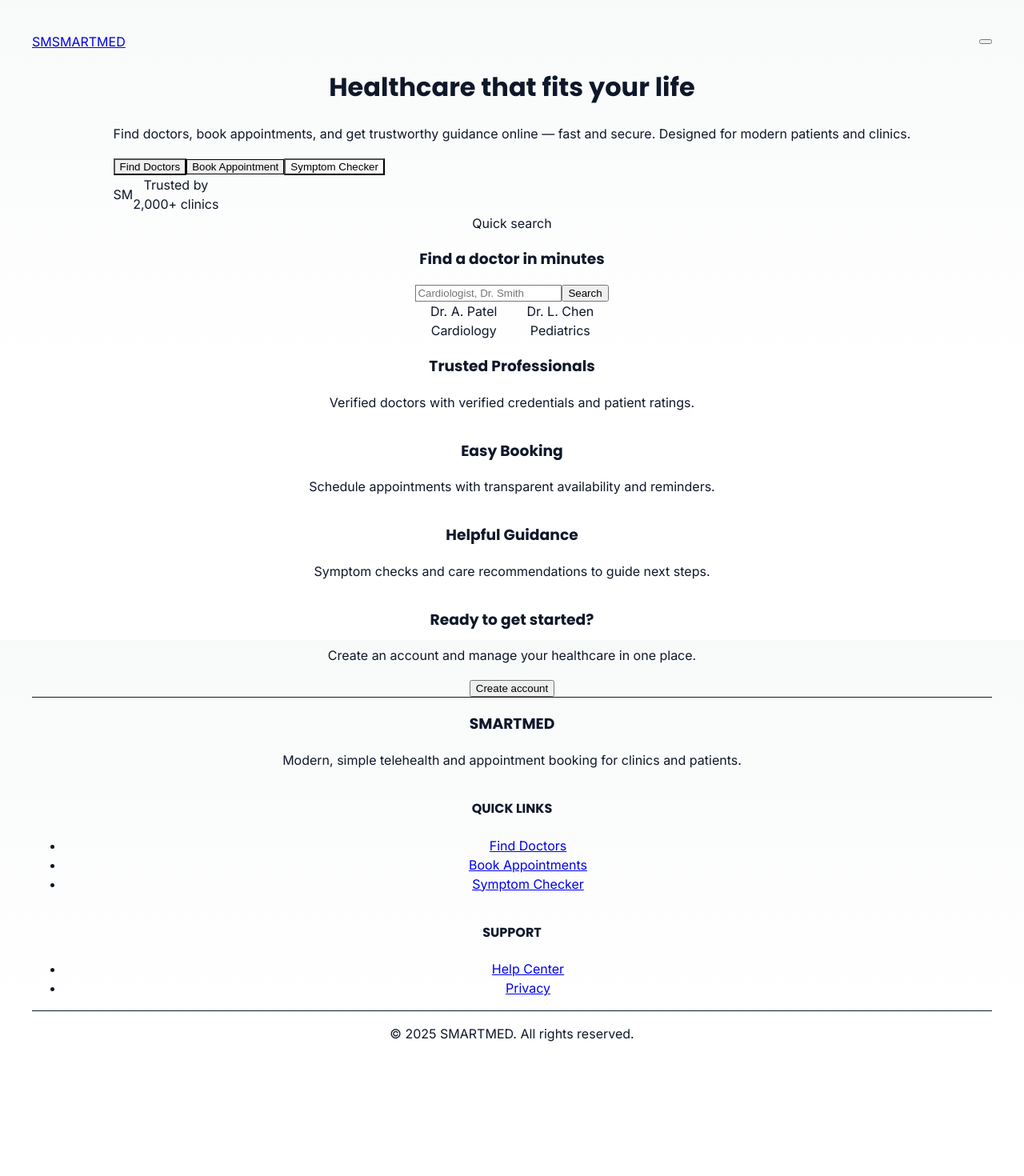
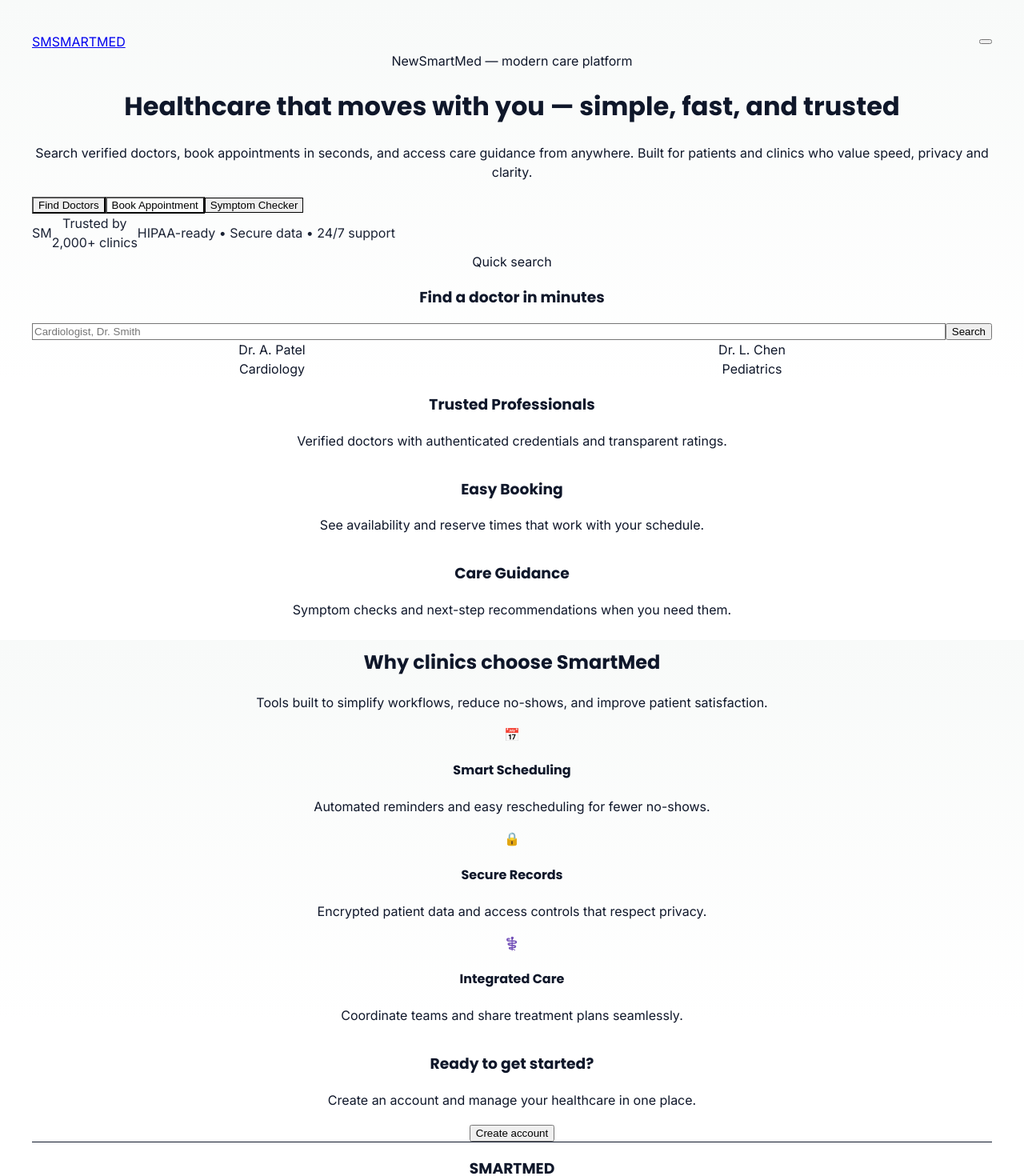
Before and after one commit to MOKSH2425/SMARTMED-system-final, a React (Vite) app: page / in a window 1280 px wide. Shown: the top 1470 px of the page at 80% size. Before the commit the page ends 1320 px from the top, so only its background shows below. Built offline with nearby package versions, Linux system fonts and the light colour scheme.

Commit message:
perf(images): add image optimization utility + lazy-loading for doctors page; update landing page

```diff
--- a/src/pages/LandingPage.tsx
+++ b/src/pages/LandingPage.tsx
@@ -4,31 +4,40 @@ import Button from '../components/ui/Button';
 export default function LandingPage() {
   return (
     <div className="space-y-12">
-      <header className="bg-gradient-to-r from-smartmed-500 to-coral-500 text-white py-20">
-        <div className="container flex flex-col md:flex-row items-center gap-8">
-          <div className="flex-1">
-            <h1 className="text-4xl md:text-5xl font-extrabold hero-entrance">Healthcare that fits your life</h1>
-            <p className="mt-4 text-lg max-w-xl hero-entrance" style={{ animationDelay: '120ms' }}>Find doctors, book appointments, and get trustworthy guidance online — fast and secure. Designed for modern patients and clinics.</p>
+      <header className="relative overflow-hidden">
+        <div className="bg-gradient-to-r from-smartmed-600 via-smartmed-500 to-coral-500 text-white py-24">
+          <div className="container grid grid-cols-1 md:grid-cols-2 gap-10 items-center">
+            <div className="max-w-2xl">
+              <div className="inline-flex items-center gap-3 bg-white/10 rounded-full px-3 py-1 text-sm font-medium backdrop-blur">
+                <span className="px-2 py-1 bg-white/20 rounded">New</span>
+                SmartMed — modern care platform
+              </div>
+
+              <h1 className="mt-6 text-4xl md:text-5xl font-extrabold leading-tight">Healthcare that moves with you — simple, fast, and trusted</h1>
+
+              <p className="mt-4 text-lg text-white/90">Search verified doctors, book appointments in seconds, and access care guidance from anywhere. Built for patients and clinics who value speed, privacy and clarity.</p>
 
               <div className="mt-8 flex flex-wrap gap-3">
                 <Link to="/doctors"><Button variant="gradient" size="lg">Find Doctors</Button></Link>
-              <Link to="/appointments"><Button variant="secondary" size="md">Book Appointment</Button></Link>
-              <Link to="/symptom-checker"><Button variant="ghost" size="md">Symptom Checker</Button></Link>
+                <Link to="/appointments"><Button variant="ghost" size="md">Book Appointment</Button></Link>
+                <Link to="/symptom-checker"><Button variant="secondary" size="md">Symptom Checker</Button></Link>
               </div>
 
-            <div className="mt-8 flex gap-6 items-center text-sm">
+              <div className="mt-6 flex items-center gap-6 text-sm opacity-95">
                 <div className="flex items-center gap-3">
                   <div className="h-10 w-10 rounded-full bg-white/20 flex items-center justify-center font-bold">SM</div>
                   <div>
-                  <div className="text-xs">Trusted by</div>
+                    <div className="text-xs text-white/80">Trusted by</div>
                     <div className="font-medium">2,000+ clinics</div>
                   </div>
                 </div>
+
+                <div className="text-sm text-white/80">HIPAA-ready • Secure data • 24/7 support</div>
               </div>
             </div>
 
-          <div className="flex-1">
-            <div className="bg-white rounded-2xl p-6 shadow-xl">
+            <div className="relative">
+              <div className="bg-white/90 dark:bg-white/5 rounded-2xl p-6 shadow-xl">
                 <div className="text-sm text-neutral-500">Quick search</div>
                 <h3 className="mt-2 font-semibold text-neutral-900">Find a doctor in minutes</h3>
                 <div className="mt-4 flex gap-2">
@@ -45,25 +54,58 @@ export default function LandingPage() {
                   </div>
                 </div>
               </div>
-            <div className="mt-6 hidden md:block float-illustration">
-              <img src="/src/assets/landing-illustration.svg" alt="Medical illustration" className="w-full rounded-lg shadow-md" />
+
+              <div className="hidden md:block absolute -right-8 top-6 w-[420px] transform-gpu animate-float">
+                <img src="/src/assets/landing-illustration.svg" alt="Medical illustration" className="w-full rounded-lg shadow-2xl" />
               </div>
             </div>
           </div>
+        </div>
+
+        <svg className="absolute left-0 right-0 -bottom-1 w-full" viewBox="0 0 1440 60" fill="none" xmlns="http://www.w3.org/2000/svg" aria-hidden>
+          <path d="M0 40 C240 80 480 0 720 20 C960 40 1200 0 1440 20 V60 H0z" fill="white" />
+        </svg>
       </header>
 
-      <section className="container grid grid-cols-1 md:grid-cols-3 gap-6">
+      <section className="container -mt-6 grid grid-cols-1 md:grid-cols-3 gap-6">
         <div className="bg-white rounded-lg p-6 shadow-sm">
           <h3 className="font-semibold text-neutral-900">Trusted Professionals</h3>
-          <p className="mt-2 text-neutral-600 text-sm">Verified doctors with verified credentials and patient ratings.</p>
+          <p className="mt-2 text-neutral-600 text-sm">Verified doctors with authenticated credentials and transparent ratings.</p>
         </div>
         <div className="bg-white rounded-lg p-6 shadow-sm">
           <h3 className="font-semibold text-neutral-900">Easy Booking</h3>
-          <p className="mt-2 text-neutral-600 text-sm">Schedule appointments with transparent availability and reminders.</p>
+          <p className="mt-2 text-neutral-600 text-sm">See availability and reserve times that work with your schedule.</p>
         </div>
         <div className="bg-white rounded-lg p-6 shadow-sm">
-          <h3 className="font-semibold text-neutral-900">Helpful Guidance</h3>
-          <p className="mt-2 text-neutral-600 text-sm">Symptom checks and care recommendations to guide next steps.</p>
+          <h3 className="font-semibold text-neutral-900">Care Guidance</h3>
+          <p className="mt-2 text-neutral-600 text-sm">Symptom checks and next-step recommendations when you need them.</p>
+        </div>
+      </section>
+
+      <section className="container py-12">
+        <div className="max-w-3xl mx-auto text-center">
+          <h2 className="text-2xl font-semibold">Why clinics choose SmartMed</h2>
+          <p className="mt-3 text-neutral-600">Tools built to simplify workflows, reduce no-shows, and improve patient satisfaction.</p>
+        </div>
+
+        <div className="mt-8 grid grid-cols-1 md:grid-cols-3 gap-6">
+          <div className="bg-white p-6 rounded-xl shadow hover:shadow-md transition">
+            <div className="h-12 w-12 bg-smartmed-50 text-smartmed-700 rounded-md flex items-center justify-center">📅</div>
+            <h4 className="mt-4 font-medium">Smart Scheduling</h4>
+            <p className="mt-2 text-sm text-neutral-600">Automated reminders and easy rescheduling for fewer no-shows.</p>
+          </div>
+
+          <div className="bg-white p-6 rounded-xl shadow hover:shadow-md transition">
+            <div className="h-12 w-12 bg-smartmed-50 text-smartmed-700 rounded-md flex items-center justify-center">🔒</div>
+            <h4 className="mt-4 font-medium">Secure Records</h4>
+            <p className="mt-2 text-sm text-neutral-600">Encrypted patient data and access controls that respect privacy.</p>
+          </div>
+
+          <div className="bg-white p-6 rounded-xl shadow hover:shadow-md transition">
+            <div className="h-12 w-12 bg-smartmed-50 text-smartmed-700 rounded-md flex items-center justify-center">⚕️</div>
+            <h4 className="mt-4 font-medium">Integrated Care</h4>
+            <p className="mt-2 text-sm text-neutral-600">Coordinate teams and share treatment plans seamlessly.</p>
+          </div>
         </div>
       </section>
 
```
Also changed, not shown: 1 other file (tests, documents, lock files or other folders). Lines whose indentation alone changed are shown as unchanged.
